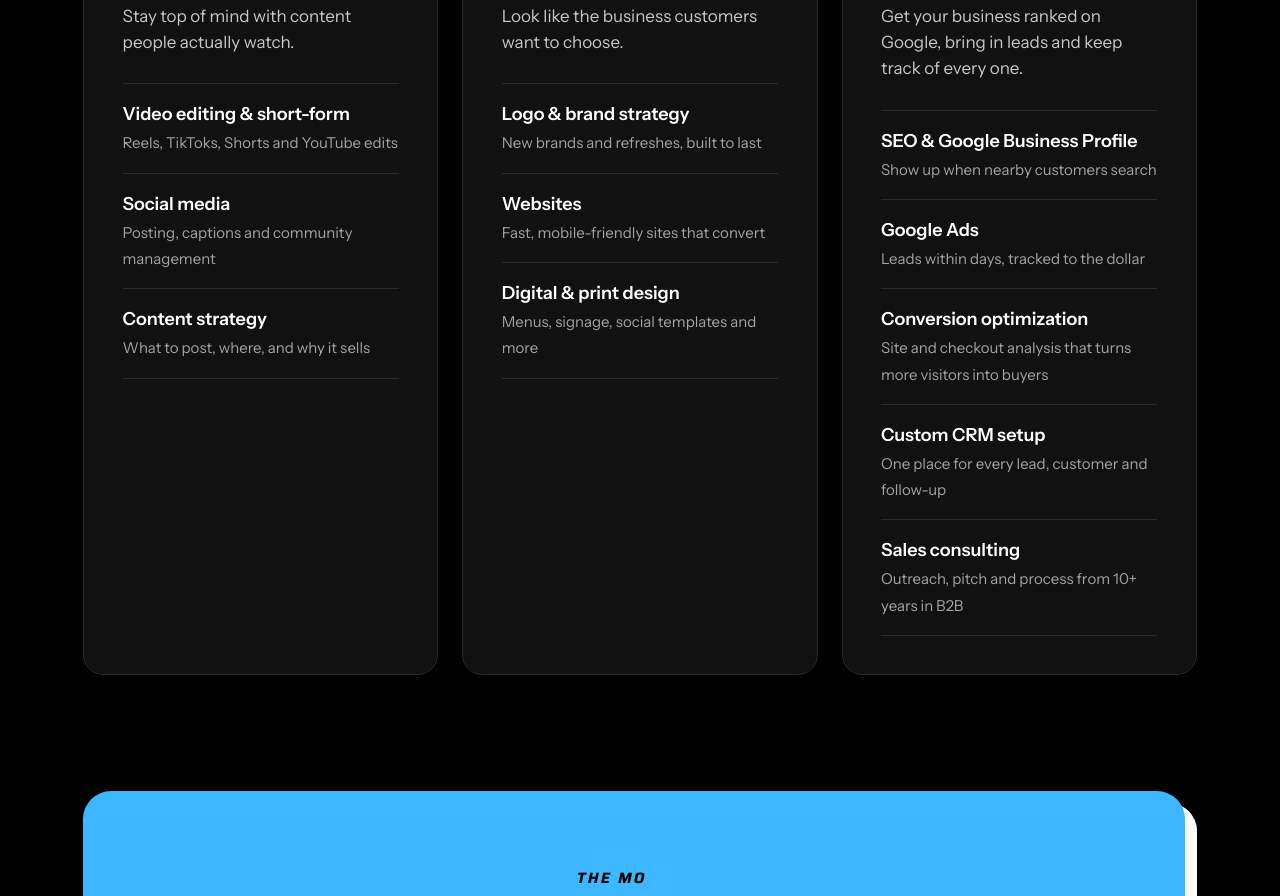
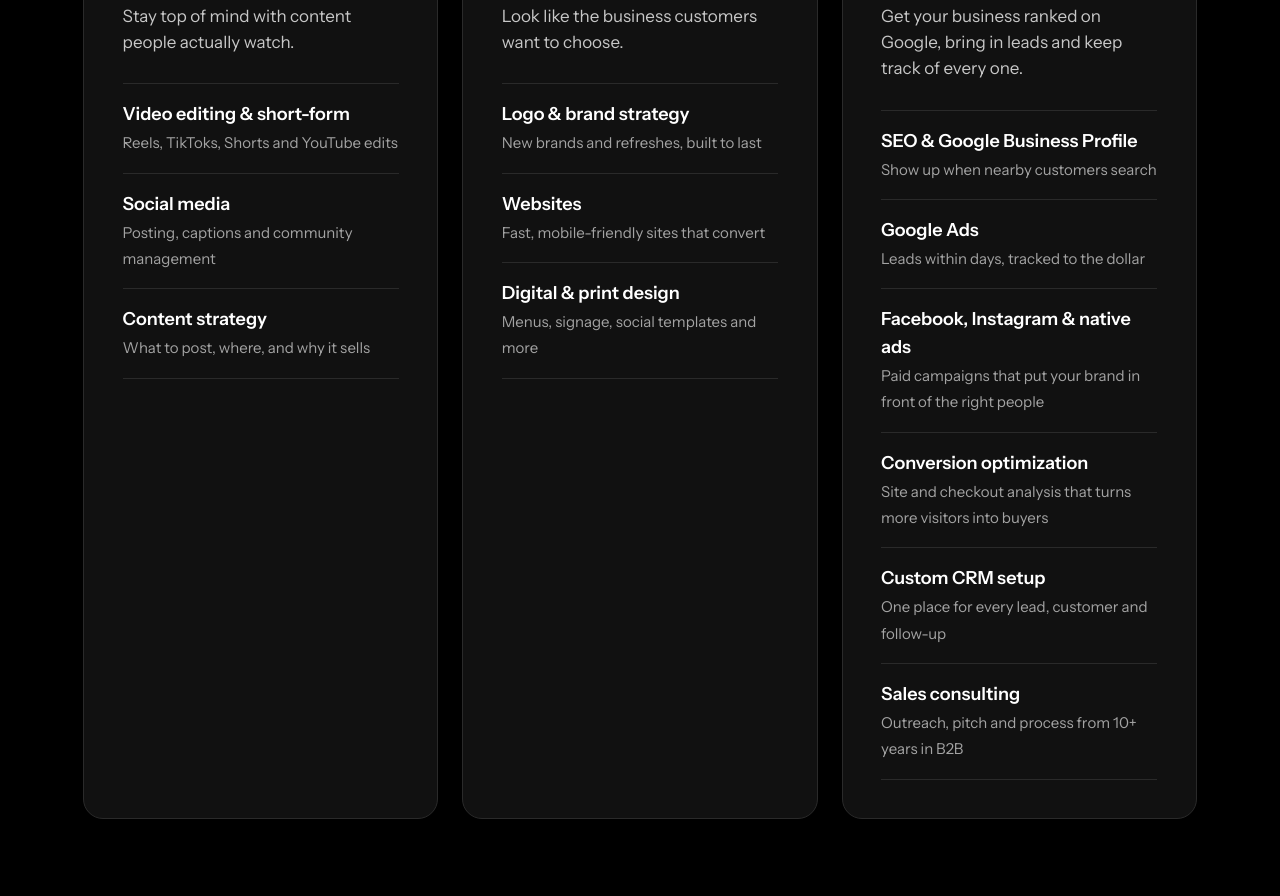
Before and after one commit to sheikhdotsaad-sketch/splash-site, a plain HTML site: page index.html in a window 1280 px wide. Shown: the part 1547-2443 px from the top of the page. Drawn offline with Linux system fonts and the light colour scheme.

Commit message:
Add Facebook, Instagram and native ads service
Co-Authored-By: Claude Opus 5.5 <noreply@anthropic.com>
Claude-Session: https://claude.ai/code/session_01UPhdebpsjDCtsRi7K7hHuV

```diff
--- a/index.html
+++ b/index.html
@@ -4,7 +4,7 @@
 <meta charset="utf-8">
 <meta name="viewport" content="width=device-width, initial-scale=1">
 <title>SPLASH Consulting | Content, Design &amp; Strategy</title>
-<meta name="description" content="SPLASH helps businesses grow through content, design and strategy. Video, websites, branding, SEO, Google Ads and custom CRMs. Based in Toronto, working with clients around the world.">
+<meta name="description" content="SPLASH helps businesses grow through content, design and strategy. Video, websites, branding, SEO, Google and Facebook ads, and custom CRMs. Based in Toronto, working with clients around the world.">
 <meta property="og:title" content="SPLASH Consulting | Make a splash. Grow your brand.">
 <meta property="og:description" content="Helping businesses grow through content, design and strategy, backed by 10+ years of knowledge.">
 <meta property="og:image" content="https://splash.limited/logo.png">
@@ -105,6 +105,7 @@
           <ul>
             <li><strong>SEO &amp; Google Business Profile</strong><span>Show up when nearby customers search</span></li>
             <li><strong>Google Ads</strong><span>Leads within days, tracked to the dollar</span></li>
+            <li><strong>Facebook, Instagram &amp; native ads</strong><span>Paid campaigns that put your brand in front of the right people</span></li>
             <li><strong>Conversion optimization</strong><span>Site and checkout analysis that turns more visitors into buyers</span></li>
             <li><strong>Custom CRM setup</strong><span>One place for every lead, customer and follow-up</span></li>
             <li><strong>Sales consulting</strong><span>Outreach, pitch and process from 10+ years in B2B</span></li>
```
